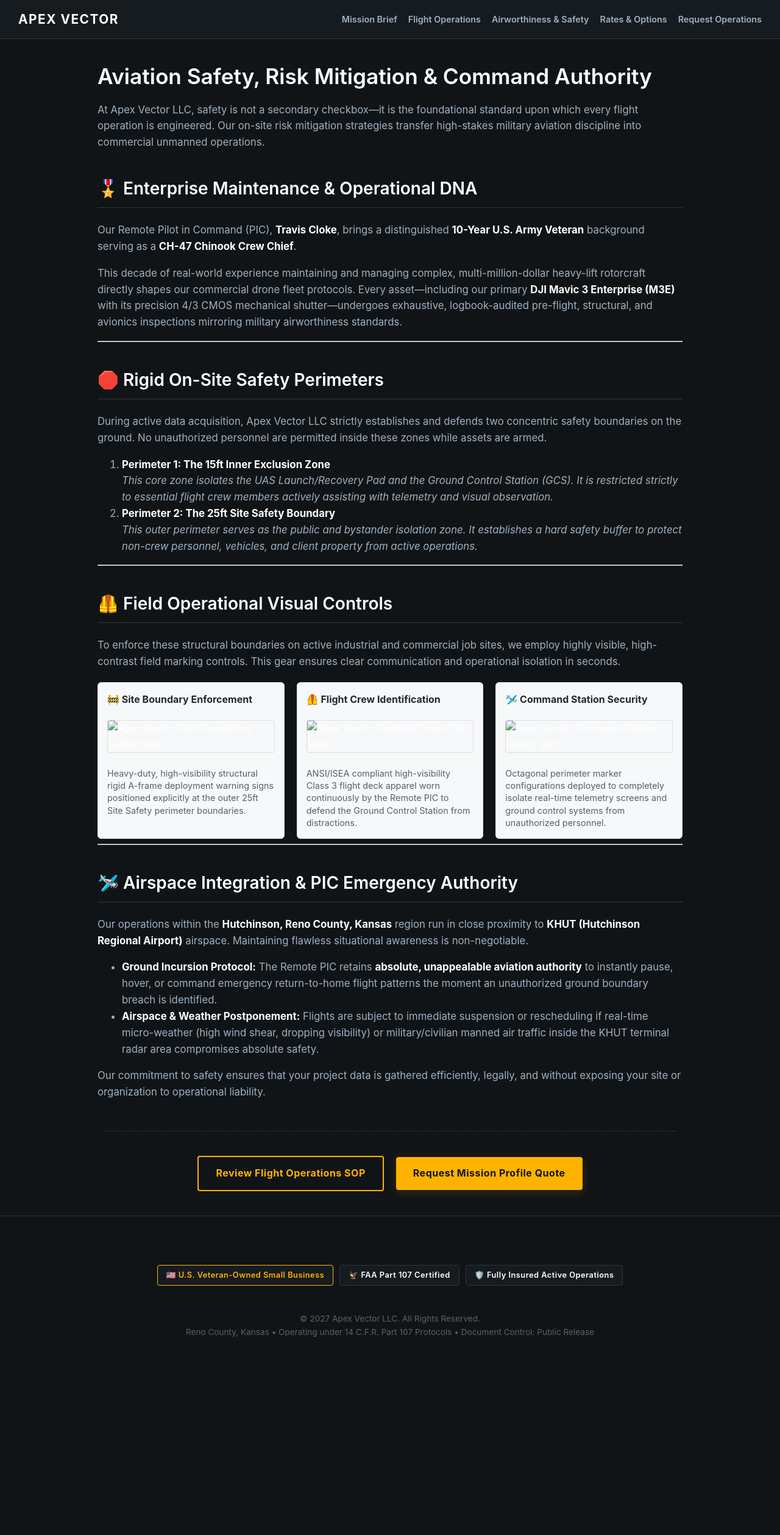
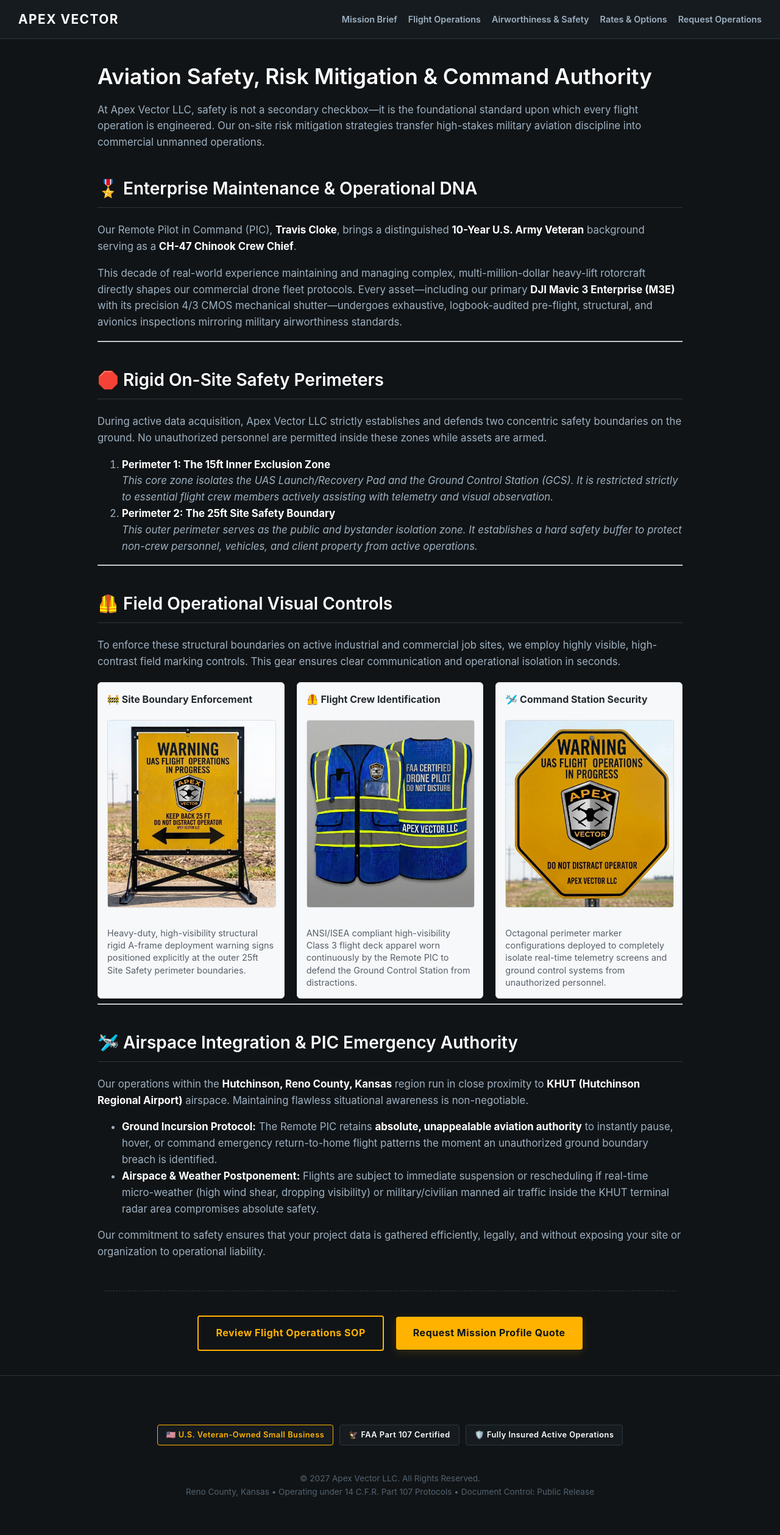
Before and after one commit to traviscloke126/traviscloke126.github.io, a Jekyll site: the page built from safety.md, in a window 1280 px wide. Shown: the whole page at 61% size. Built offline with Jekyll 4.4.1, drawn with Linux system fonts in a browser that asks for light colours; before the commit the page ends 2256 px from its top, so only the background shows below that.

Commit message:
Fix image paths in safety.md
Corrected asset paths for safety images in the document.

```diff
--- a/safety.md
+++ b/safety.md
@@ -33,19 +33,19 @@ To enforce these structural boundaries on active industrial and commercial job s
 <div style="display: flex; flex-wrap: wrap; gap: 20px; justify-content: space-between; margin-top: 20px;">
   <div style="flex: 1; min-width: 250px; border: 1px solid #e1e4e8; padding: 15px; border-radius: 6px; background-color: #f6f8fa;">
     <h4 style="margin-top: 0; color: #24292e;">🚧 Site Boundary Enforcement</h4>
-    <img src="/assests/Apex_Vector_Landing_Warning.jpg" alt="Apex Vector Field Operations Safety Sign" style="width: 100%; border-radius: 4px; border: 1px solid #ddd; margin-bottom: 10px;">
+    <img src="/assets/images/Apex_Vector_Landing_Warning.jpg" alt="Apex Vector Field Operations Safety Sign" style="width: 100%; border-radius: 4px; border: 1px solid #ddd; margin-bottom: 10px;">
     <p style="font-size: 0.9em; line-height: 1.4; color: #586069; margin-bottom: 0;">Heavy-duty, high-visibility structural rigid A-frame deployment warning signs positioned explicitly at the outer 25ft Site Safety perimeter boundaries.</p>
   </div>
 
   <div style="flex: 1; min-width: 250px; border: 1px solid #e1e4e8; padding: 15px; border-radius: 6px; background-color: #f6f8fa;">
     <h4 style="margin-top: 0; color: #24292e;">🦺 Flight Crew Identification</h4>
-    <img src="/assests/Apex_Vector_Safety_Vest.jpg" alt="Apex Vector Certified Drone Pilot Vest" style="width: 100%; border-radius: 4px; border: 1px solid #ddd; margin-bottom: 10px;">
+    <img src="/assets/images/Apex_Vector_Safety_Vest.jpg" alt="Apex Vector Certified Drone Pilot Vest" style="width: 100%; border-radius: 4px; border: 1px solid #ddd; margin-bottom: 10px;">
     <p style="font-size: 0.9em; line-height: 1.4; color: #586069; margin-bottom: 0;">ANSI/ISEA compliant high-visibility Class 3 flight deck apparel worn continuously by the Remote PIC to defend the Ground Control Station from distractions.</p>
   </div>
 
   <div style="flex: 1; min-width: 250px; border: 1px solid #e1e4e8; padding: 15px; border-radius: 6px; background-color: #f6f8fa;">
     <h4 style="margin-top: 0; color: #24292e;">🛩️ Command Station Security</h4>
-    <img src="/assests/Apex_Vector_Vehicle_Warning.jpg" alt="Apex Vector Command Station Safety Sign" style="width: 100%; border-radius: 4px; border: 1px solid #ddd; margin-bottom: 10px;">
+    <img src="/assets/images/Apex_Vector_Vehicle_Warning.jpg" alt="Apex Vector Command Station Safety Sign" style="width: 100%; border-radius: 4px; border: 1px solid #ddd; margin-bottom: 10px;">
     <p style="font-size: 0.9em; line-height: 1.4; color: #586069; margin-bottom: 0;">Octagonal perimeter marker configurations deployed to completely isolate real-time telemetry screens and ground control systems from unauthorized personnel.</p>
   </div>
 </div>
```
